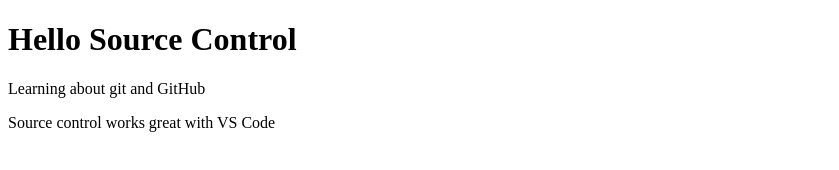
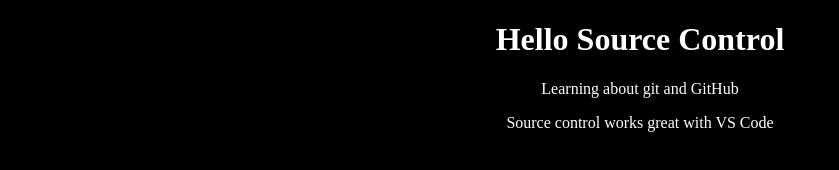
Before and after one commit to Bkc4444/HelloSourceControl, a plain HTML site: page index.html in a window 1280 px wide. Shown: the whole page, without its empty margins (0-839 px from the left). Drawn offline with Linux system fonts and the light colour scheme.

Commit message:
Added CSS

```diff
--- /dev/null
+++ b/index.css
@@ -0,0 +1,11 @@
+body {
+    background-color: black;
+    text-align: center;
+}
+h1 {
+    color: white;
+}
+p {
+    color: white;
+    text-align: center;
+}
--- a/index.html
+++ b/index.html
@@ -4,6 +4,7 @@
     <meta charset="UTF-8">
     <meta http-equiv="X-UA-Compatible" content="IE=edge">
     <meta name="viewport" content="width=device-width, initial-scale=1.0">
+    <link rel="stylesheet" href="/index.css">
     <title>Hello Source Control</title>
 </head>
 <body>
```
